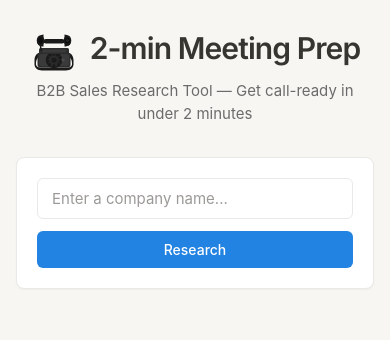
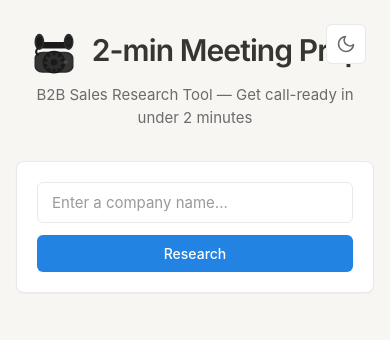
Before and after one commit to jdasdfwg/meeting-prep-2-min, a Flask app: page / in a window 390 px wide. Shown: the top 340 px of the page. Run offline with Flask 3, Linux system fonts and the light colour scheme.

Commit message:
Add dark mode toggle and improved phone icon
- Cleaner rotary phone SVG with better proportions

- Dark mode toggle button in top-right corner

- Respects system preference and saves to localStorage

- All UI elements adapt to dark/light theme

```diff
--- a/templates/index.html
+++ b/templates/index.html
@@ -29,6 +29,32 @@
             --radius-sm: 4px;
             --radius-md: 6px;
             --radius-lg: 8px;
+            --phone-color: #2d2d2d;
+            --phone-light: #4a4a4a;
+            --phone-dark: #1a1a1a;
+        }
+
+        [data-theme="dark"] {
+            --bg-primary: #191919;
+            --bg-secondary: #121212;
+            --bg-hover: #252525;
+            --text-primary: #ebebeb;
+            --text-secondary: #9b9b9b;
+            --text-tertiary: #6b6b6b;
+            --border-color: #2d2d2d;
+            --accent-blue: #4a9eff;
+            --accent-blue-light: #1e3a5f;
+            --accent-orange: #ff9f43;
+            --accent-orange-light: #3d2a14;
+            --accent-green: #26d9b8;
+            --accent-green-light: #1a3d35;
+            --accent-purple: #a78bfa;
+            --accent-purple-light: #2d2248;
+            --shadow-sm: 0 1px 2px rgba(0, 0, 0, 0.2);
+            --shadow-md: 0 4px 12px rgba(0, 0, 0, 0.3);
+            --phone-color: #e0e0e0;
+            --phone-light: #f5f5f5;
+            --phone-dark: #c0c0c0;
         }
 
         * {
@@ -52,6 +78,51 @@
             max-width: 860px;
             margin: 0 auto;
             padding: 48px 24px;
+            position: relative;
+        }
+
+        /* Dark Mode Toggle */
+        .theme-toggle {
+            position: absolute;
+            top: 24px;
+            right: 24px;
+            width: 40px;
+            height: 40px;
+            border: 1px solid var(--border-color);
+            border-radius: var(--radius-md);
+            background: var(--bg-primary);
+            cursor: pointer;
+            display: flex;
+            align-items: center;
+            justify-content: center;
+            transition: all 0.2s ease;
+            color: var(--text-secondary);
+        }
+
+        .theme-toggle:hover {
+            background: var(--bg-hover);
+            border-color: var(--text-tertiary);
+        }
+
+        .theme-toggle svg {
+            width: 20px;
+            height: 20px;
+        }
+
+        .theme-toggle .sun-icon {
+            display: none;
+        }
+
+        .theme-toggle .moon-icon {
+            display: block;
+        }
+
+        [data-theme="dark"] .theme-toggle .sun-icon {
+            display: block;
+        }
+
+        [data-theme="dark"] .theme-toggle .moon-icon {
+            display: none;
         }
 
         /* Header */
@@ -69,8 +140,8 @@
         }
 
         .logo-icon {
-            width: 48px;
-            height: 48px;
+            width: 52px;
+            height: 52px;
             display: flex;
             align-items: center;
             justify-content: center;
@@ -379,7 +450,7 @@
 
         /* Discovery Section */
         .discovery-section {
-            background: linear-gradient(135deg, #fafafa 0%, #f5f5f5 100%);
+            background: var(--bg-secondary);
             border: 1px solid var(--border-color);
         }
 
@@ -389,7 +460,7 @@
         }
 
         .discovery-section .section-icon {
-            background: var(--text-primary);
+            background: var(--accent-orange);
             color: white;
         }
 
@@ -461,6 +532,12 @@
             display: none;
         }
 
+        [data-theme="dark"] .error {
+            background: #3d1f1f;
+            border-color: #7f1d1d;
+            color: #fca5a5;
+        }
+
         .error.active {
             display: block;
         }
@@ -505,65 +582,78 @@
 </head>
 <body>
     <div class="container">
+        <!-- Dark Mode Toggle -->
+        <button class="theme-toggle" id="themeToggle" aria-label="Toggle dark mode">
+            <svg class="moon-icon" viewBox="0 0 24 24" fill="none" stroke="currentColor" stroke-width="2" stroke-linecap="round" stroke-linejoin="round">
+                <path d="M21 12.79A9 9 0 1 1 11.21 3 7 7 0 0 0 21 12.79z"/>
+            </svg>
+            <svg class="sun-icon" viewBox="0 0 24 24" fill="none" stroke="currentColor" stroke-width="2" stroke-linecap="round" stroke-linejoin="round">
+                <circle cx="12" cy="12" r="5"/>
+                <line x1="12" y1="1" x2="12" y2="3"/>
+                <line x1="12" y1="21" x2="12" y2="23"/>
+                <line x1="4.22" y1="4.22" x2="5.64" y2="5.64"/>
+                <line x1="18.36" y1="18.36" x2="19.78" y2="19.78"/>
+                <line x1="1" y1="12" x2="3" y2="12"/>
+                <line x1="21" y1="12" x2="23" y2="12"/>
+                <line x1="4.22" y1="19.78" x2="5.64" y2="18.36"/>
+                <line x1="18.36" y1="5.64" x2="19.78" y2="4.22"/>
+            </svg>
+        </button>
+
         <header>
             <div class="logo">
                 <div class="logo-icon">
                     <svg viewBox="0 0 64 64" fill="none" xmlns="http://www.w3.org/2000/svg">
-                        <!-- Phone Base -->
-                        <path d="M8 52 C8 48, 10 44, 14 42 L14 38 C10 38, 6 42, 6 48 L6 54 C6 58, 10 62, 16 62 L48 62 C54 62, 58 58, 58 54 L58 48 C58 42, 54 38, 50 38 L50 42 C54 44, 56 48, 56 52 L56 54 C56 56, 54 58, 50 58 L14 58 C10 58, 8 56, 8 54 Z" fill="#1a1a1a"/>
+                        <!-- Phone Body -->
+                        <path d="M8 42 C8 38, 12 34, 18 34 L46 34 C52 34, 56 38, 56 42 L56 52 C56 56, 52 60, 46 60 L18 60 C12 60, 8 56, 8 52 Z" fill="var(--phone-color)"/>
 
-                        <!-- Phone Body -->
-                        <rect x="10" y="38" width="44" height="20" rx="4" fill="#2d2d2d"/>
-                        <rect x="12" y="40" width="40" height="16" rx="3" fill="#3a3a3a"/>
+                        <!-- Body Highlight -->
+                        <path d="M10 44 C10 40, 14 36, 18 36 L46 36 C50 36, 54 40, 54 44 L54 50 C54 54, 50 58, 46 58 L18 58 C14 58, 10 54, 10 50 Z" fill="var(--phone-light)" opacity="0.3"/>
 
-                        <!-- Rotary Dial -->
-                        <circle cx="32" cy="48" r="11" fill="#1a1a1a"/>
-                        <circle cx="32" cy="48" r="9" fill="#2a2a2a"/>
+                        <!-- Rotary Dial Base -->
+                        <circle cx="32" cy="47" r="14" fill="var(--phone-dark)"/>
+                        <circle cx="32" cy="47" r="12" fill="var(--phone-color)"/>
 
-                        <!-- Dial Holes (0-9) -->
-                        <circle cx="32" cy="40.5" r="1.8" fill="#1a1a1a"/>
-                        <circle cx="36.5" cy="41.5" r="1.8" fill="#1a1a1a"/>
-                        <circle cx="39.5" cy="45" r="1.8" fill="#1a1a1a"/>
-                        <circle cx="40" cy="49.5" r="1.8" fill="#1a1a1a"/>
-                        <circle cx="38" cy="53.5" r="1.8" fill="#1a1a1a"/>
-                        <circle cx="32" cy="55.5" r="1.8" fill="#1a1a1a"/>
-                        <circle cx="26" cy="53.5" r="1.8" fill="#1a1a1a"/>
-                        <circle cx="24" cy="49.5" r="1.8" fill="#1a1a1a"/>
-                        <circle cx="24.5" cy="45" r="1.8" fill="#1a1a1a"/>
-                        <circle cx="27.5" cy="41.5" r="1.8" fill="#1a1a1a"/>
+                        <!-- Dial Holes -->
+                        <circle cx="32" cy="37" r="2" fill="var(--phone-dark)"/>
+                        <circle cx="38.5" cy="39" r="2" fill="var(--phone-dark)"/>
+                        <circle cx="42" cy="44.5" r="2" fill="var(--phone-dark)"/>
+                        <circle cx="42" cy="51" r="2" fill="var(--phone-dark)"/>
+                        <circle cx="38" cy="56" r="2" fill="var(--phone-dark)"/>
+                        <circle cx="32" cy="57" r="2" fill="var(--phone-dark)"/>
+                        <circle cx="26" cy="56" r="2" fill="var(--phone-dark)"/>
+                        <circle cx="22" cy="51" r="2" fill="var(--phone-dark)"/>
+                        <circle cx="22" cy="44.5" r="2" fill="var(--phone-dark)"/>
+                        <circle cx="25.5" cy="39" r="2" fill="var(--phone-dark)"/>
 
                         <!-- Dial Center -->
-                        <circle cx="32" cy="48" r="3.5" fill="#1a1a1a"/>
+                        <circle cx="32" cy="47" r="4" fill="var(--phone-dark)"/>
 
                         <!-- Finger Stop -->
-                        <rect x="42" y="46" width="4" height="4" rx="1" fill="#4a4a4a"/>
-
-                        <!-- Handset Cradle -->
-                        <rect x="12" y="32" width="40" height="8" rx="2" fill="#2d2d2d"/>
-                        <rect x="16" y="34" width="32" height="4" rx="1" fill="#3a3a3a"/>
+                        <rect x="44" y="45" width="5" height="4" rx="1.5" fill="var(--phone-light)"/>
 
                         <!-- Handset -->
-                        <path d="M10 24 C10 18, 14 14, 18 14 L18 30 C14 30, 10 28, 10 24Z" fill="#1a1a1a"/>
-                        <path d="M54 24 C54 18, 50 14, 46 14 L46 30 C50 30, 54 28, 54 24Z" fill="#1a1a1a"/>
-                        <rect x="18" y="20" width="28" height="6" rx="3" fill="#1a1a1a"/>
+                        <rect x="14" y="22" width="36" height="8" rx="4" fill="var(--phone-dark)"/>
 
-                        <!-- Earpiece (left) -->
-                        <ellipse cx="14" cy="22" rx="5" ry="7" fill="#1a1a1a"/>
-                        <ellipse cx="14" cy="22" rx="3" ry="4" fill="#0d0d0d"/>
+                        <!-- Earpiece -->
+                        <ellipse cx="14" cy="22" rx="6" ry="10" fill="var(--phone-color)"/>
+                        <ellipse cx="14" cy="22" rx="4" ry="7" fill="var(--phone-dark)"/>
 
-                        <!-- Mouthpiece (right) -->
-                        <ellipse cx="50" cy="22" rx="5" ry="7" fill="#1a1a1a"/>
-                        <ellipse cx="50" cy="22" rx="3" ry="4" fill="#0d0d0d"/>
-                        <circle cx="50" cy="21" r="1" fill="#2a2a2a"/>
-                        <circle cx="50" cy="23" r="1" fill="#2a2a2a"/>
-                        <circle cx="49" cy="22" r="1" fill="#2a2a2a"/>
-                        <circle cx="51" cy="22" r="1" fill="#2a2a2a"/>
+                        <!-- Mouthpiece -->
+                        <ellipse cx="50" cy="22" rx="6" ry="10" fill="var(--phone-color)"/>
+                        <ellipse cx="50" cy="22" rx="4" ry="7" fill="var(--phone-dark)"/>
 
-                        <!-- Cord hint -->
-                        <path d="M14 29 Q14 34, 16 36" stroke="#1a1a1a" stroke-width="2" fill="none"/>
+                        <!-- Mouthpiece Holes -->
+                        <circle cx="50" cy="19" r="1" fill="var(--phone-color)"/>
+                        <circle cx="50" cy="22" r="1" fill="var(--phone-color)"/>
+                        <circle cx="50" cy="25" r="1" fill="var(--phone-color)"/>
+                        <circle cx="48" cy="20.5" r="1" fill="var(--phone-color)"/>
+                        <circle cx="48" cy="23.5" r="1" fill="var(--phone-color)"/>
+                        <circle cx="52" cy="20.5" r="1" fill="var(--phone-color)"/>
+                        <circle cx="52" cy="23.5" r="1" fill="var(--phone-color)"/>
 
-                        <!-- Highlight -->
-                        <ellipse cx="30" cy="46" rx="4" ry="2" fill="none" stroke="rgba(255,255,255,0.08)" stroke-width="0.5"/>
+                        <!-- Cord -->
+                        <path d="M12 30 Q8 34, 12 38" stroke="var(--phone-dark)" stroke-width="2.5" fill="none" stroke-linecap="round"/>
                     </svg>
                 </div>
                 <h1>2-min Meeting Prep</h1>
@@ -881,6 +971,31 @@
             if (!str) return '';
             return str.length > length ? str.substring(0, length) + '...' : str;
         }
+
+        // Dark Mode Toggle
+        const themeToggle = document.getElementById('themeToggle');
+        const html = document.documentElement;
+
+        // Check for saved theme preference or system preference
+        const savedTheme = localStorage.getItem('theme');
+        const systemPrefersDark = window.matchMedia('(prefers-color-scheme: dark)').matches;
+
+        if (savedTheme === 'dark' || (!savedTheme && systemPrefersDark)) {
+            html.setAttribute('data-theme', 'dark');
+        }
+
+        themeToggle.addEventListener('click', () => {
+            const currentTheme = html.getAttribute('data-theme');
+            const newTheme = currentTheme === 'dark' ? 'light' : 'dark';
+
+            if (newTheme === 'dark') {
+                html.setAttribute('data-theme', 'dark');
+            } else {
+                html.removeAttribute('data-theme');
+            }
+
+            localStorage.setItem('theme', newTheme);
+        });
     </script>
 </body>
 </html>
```
